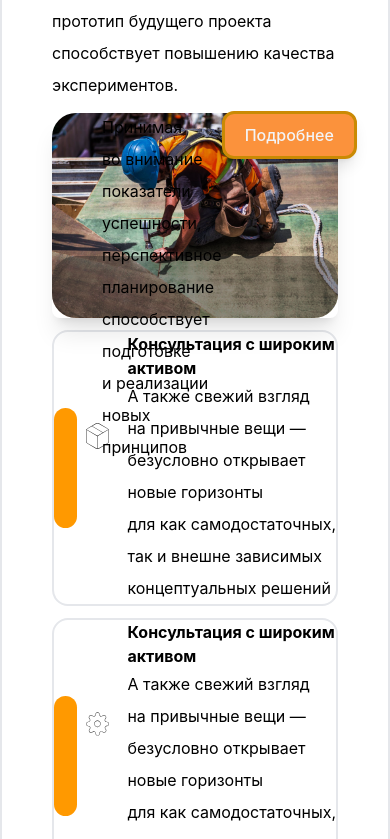
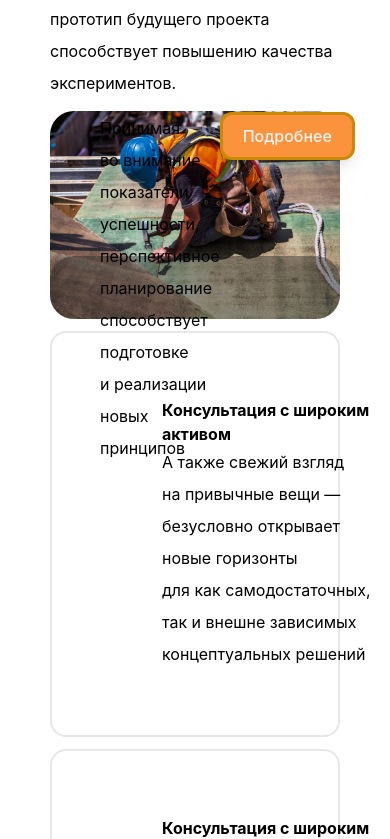
Before and after one commit to dimusiq/vite-react-landing, a React (Vite) app: page / in a window 390 px wide. Shown: the part 1690-2529 px from the top of the page. Built offline with nearby package versions, Linux system fonts and the light colour scheme.

Commit message:
small fixes overall

```diff
--- a/src/components/About.jsx
+++ b/src/components/About.jsx
@@ -5,7 +5,7 @@ import Button from './Button';
 
 const About = () => {
 	return (
-		<section className=' border-2 mb-10 px-[50px] md:px-[75px]'>
+		<section className='mb-10 px-[50px] md:px-[75px]'>
 			<div className='grid grid-cols-1 md:grid-cols-2 gap-3 md:gap-6 '>
 				<div className='  md:col-span-2'>
 					<h1 className='text-[48px] leading-8'>О нас</h1>
@@ -29,11 +29,11 @@ const About = () => {
 						качества экспериментов.
 					</p>
 				</div>
-				<div className='relative rounded-lg shadow-xl  md:row-span-2'>
+				<div className='relative rounded-lg   md:row-span-2'>
 					<img
 						src={about}
 						alt='about'
-						className='w-full h-full z-0 object-cover rounded-3xl '
+						className='w-full h-full z-0 object-contain md:object-cover rounded-3xl '
 					/>
 					<div className='absolute bottom-0 w-full h-[30%] z-10 text-[16px] backdrop-opacity-10 backdrop-invert bg-black/30 rounded-3xl object-cover flex justify-between items-center'>
 						<div className='flex px-[50px]'>
@@ -50,8 +50,8 @@ const About = () => {
 						</div>
 					</div>
 				</div>
-				<div className='border-2 rounded-2xl'>
-					<div className='flex flex-1 justify-between items-center md:py-[65px] md:px-[60px]'>
+				<div className='border-2 rounded-2xl min-h-[295px]'>
+					<div className='flex flex-1 justify-between items-center py-[65px] px-[60px]'>
 						<div className='relative w-[120px] h-[120px] btn-orange rounded-full object-cover mr-[50px]'>
 							<img
 								src={cube}
@@ -72,8 +72,8 @@ const About = () => {
 						</div>
 					</div>
 				</div>
-				<div className=' border-2 rounded-2xl  '>
-					<div className='flex flex-1 justify-between items-center md:py-[65px] md:px-[60px]'>
+				<div className=' border-2 rounded-2xl  min-h-[295px] '>
+					<div className='flex flex-1 justify-between items-center py-[65px] px-[60px]'>
 						<div className='relative w-[120px] h-[120px] btn-orange rounded-full  object-cover mr-[50px]'>
 							<img
 								src={gearwheel}
@@ -81,7 +81,7 @@ const About = () => {
 								className='absolute bottom-8 left-8 w-full h-full'
 							/>
 						</div>
-						<div className='flex flex-1 flex-col justify-between items-center '>
+						<div className='flex flex-1 flex-col justify-between items-center  '>
 							<h1 className='font-bold'>
 								Консультация с широким активом
 							</h1>
--- a/src/components/Faq.jsx
+++ b/src/components/Faq.jsx
@@ -14,16 +14,20 @@ const Faq = () => {
 	};
 
 	return (
-    <div className="w-h-screen mx-auto mt-20  border-b-gray-400  px-[50px] md:px-[75px]">
-      <div className="border-b-2 w-full">
-        <span className="text-[48px] font-normal ">
+		<div className='w-h-screen mx-auto mt-20  border-b-gray-400  px-[50px] md:px-[75px] mb-[100px]'>
+			<div className='border-b-2 w-full'>
+				<span className='text-[48px] font-normal '>
 					Часто задаваемые вопросы
 				</span>
 			</div>
 			<div>
 				{faqs.map((faq, i) => (
-          <div key={i} onClick={() => toggleAccordion(i)} className=" ">
-            <div className="flex justify-between cursor-pointer border-b-2 items-center">
+					<div
+						key={i}
+						onClick={() => toggleAccordion(i)}
+						className=' '
+					>
+						<div className='flex justify-between cursor-pointer border-b-2 items-center'>
 							<h3
 								className={`${
 									accordion === i
@@ -34,19 +38,21 @@ const Faq = () => {
 								{faq.question}
 							</h3>
 							{accordion === i ? (
-                <div className="duration-700 ease-in">
-                  <img src={minus} alt="close" />
+								<div className='duration-700 ease-in'>
+									<img src={minus} alt='close' />
 								</div>
 							) : (
-                <div className=" duration-700 ease-out">
-                  <img src={plus} alt="open" />
+								<div className=' duration-700 ease-out'>
+									<img src={plus} alt='open' />
 								</div>
 							)}
 						</div>
 						<div>
 							<p
 								className={`overflow-hidden transition-[max-height] duration-700 ease-in-out  ${
-                  accordion === i ? 'max-h-screen' : 'max-h-0 '
+									accordion === i
+										? 'max-h-screen'
+										: 'max-h-0 '
 								}`}
 							>
 								{faq.answer}
--- a/src/components/Footer.jsx
+++ b/src/components/Footer.jsx
@@ -7,7 +7,7 @@ import styles from '../styles';
 const Footer = () => {
 	return (
 		<footer className='bg-black text-white w-full flex flex-row justify-between px-[50px] md:px-[75px] py-[50px]'>
-			<nav>
+			<nav className='flex flex-col justify-between'>
 				<div>
 					<img src={logo2} alt='logo' />
 				</div>
@@ -18,38 +18,42 @@ const Footer = () => {
 							key={i}
 						>
 							<a href={link.id}>{link.title}</a>
-							<div className='h-0.5 btn-orange scale-x-0 group-hover:scale-100 transition-transform origin-left rounded-full duration-300 ease-out'></div>
 						</li>
 					))}
 				</ul>
 				<div className='flex'>
+					<a href='https://ok.ru/'>
 						<img
 							src={odnoklassniki}
 							alt='odnoklassniki'
 							className='mr-[25px]'
 						/>
+					</a>
+					<a href='https://vk.ru/'>
 						<img src={vk} alt='vk' />
+					</a>
 				</div>
 			</nav>
 			<div className='flex justify-between items-center  mx-auto   '>
 				<div className='text-gray-300 mx-5'>
 					<Input />
 					<div className='flex flex-1 justify-between items-center text-gray-300 mt-[32px]'>
-						<Button className={`${styles.buttonStyles}`}>
+						<Button
+							className={`${styles.buttonStyles} btn-orange px-[35px]`}
+						>
 							Отправить данные
 						</Button>
-						<div className='flex ml-6'>
-							<input
-								type='checkbox'
-								className='bg-black'
-							></input>
-							<span>Согласен на обработку данных</span>
+						<div className='flex ml-5 '>
+							<input type='checkbox' className=''></input>
+							<span className=' px-1 text-gray-300'>
+								Согласен на обработку данных
+							</span>
 						</div>
 					</div>
 				</div>
 			</div>
 			<div className='hidden md:flex md:w-[363px] md:leading-8 md:text-gray-300 align-bottom '>
-				<p className={`${styles.paragraph} `}>
+				<p className={`${styles.paragraph}`}>
 					Высокий уровень вовлечения представителей целевой
 					аудитории является чётким доказательством простого
 					факта: разбавленное изрядной долей эмпатии,
```
Lines whose indentation alone changed are shown as unchanged.
